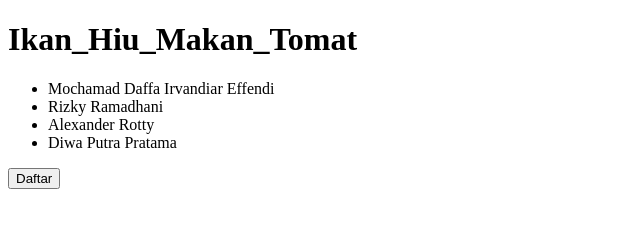
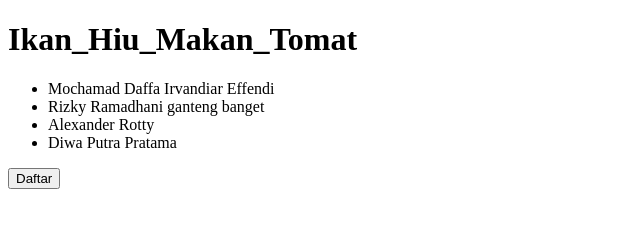
Before and after one commit to Mochamaddaffa/Ikan-Hiu-Makan-Tomat, a plain HTML site: page index.html in a window 1280 px wide. Shown: the full height of the page, 0-640 px from the left. Drawn offline with nearby package versions, Linux system fonts and the light colour scheme.

Commit message:
projek baru

```diff
--- a/index.html
+++ b/index.html
@@ -10,7 +10,7 @@
 
     <ul>
         <li>Mochamad Daffa Irvandiar Effendi</li>
-        <li>Rizky Ramadhani</li>
+        <li>Rizky Ramadhani ganteng banget</li>
         <li>Alexander Rotty</li>
         <li>Diwa Putra Pratama</li>
     </ul>
```
